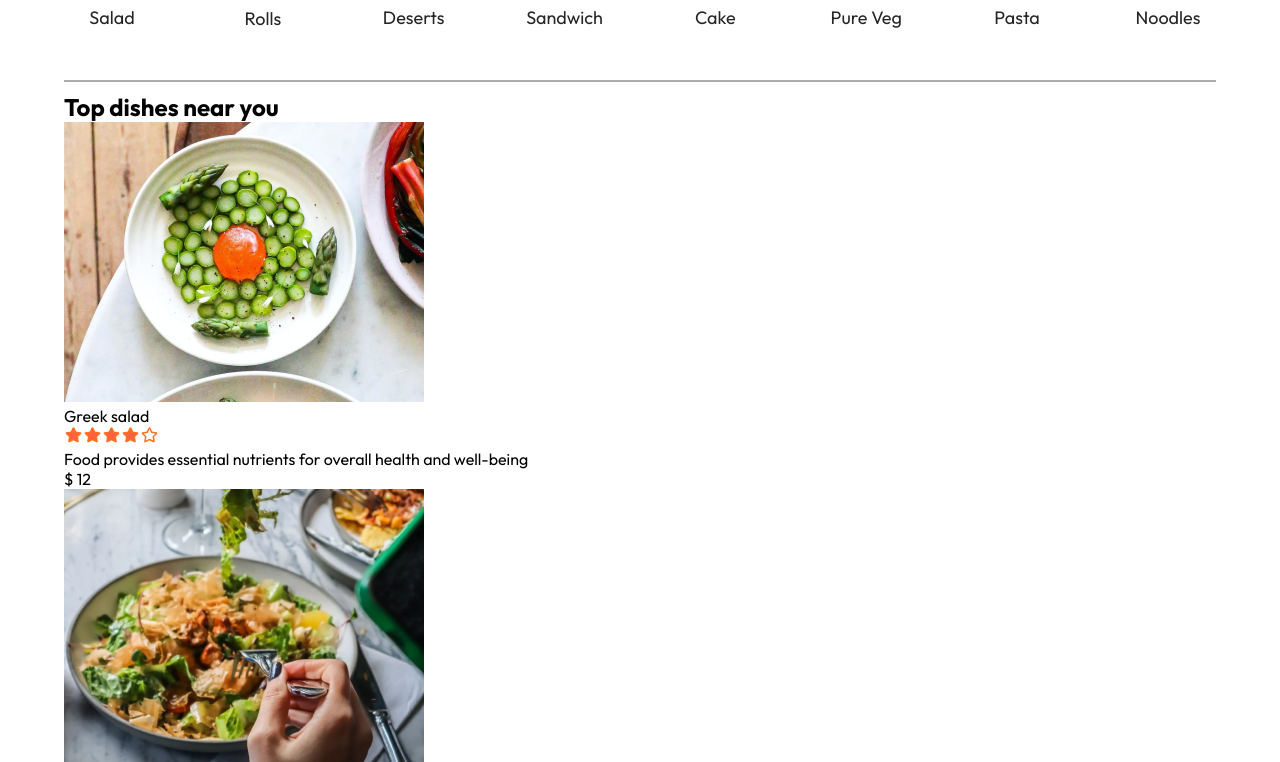
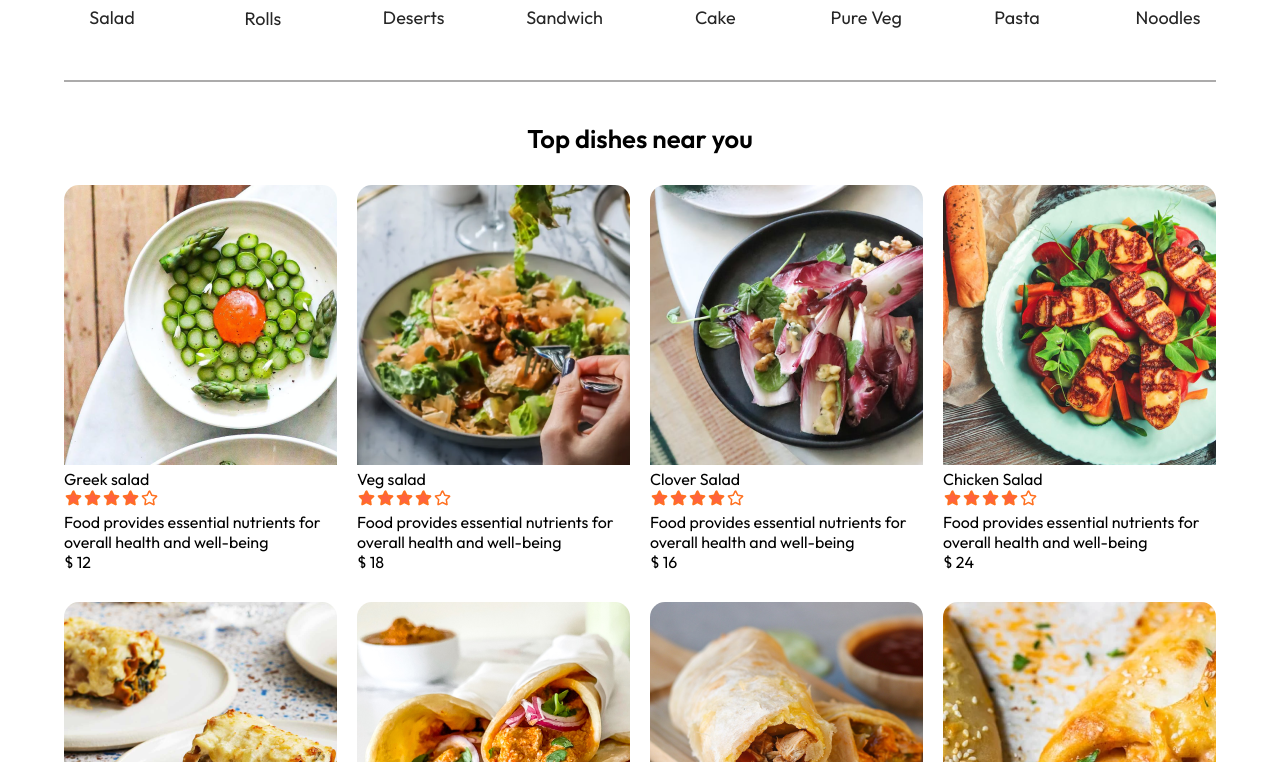
Before and after one commit to GTK-kala/React-Food-Delivery-App, a React (Vite) app in the folder React-Food-App/: page / in a window 1280 px wide. Shown: the part 798-1560 px from the top of the page. Built offline with nearby package versions, Linux system fonts and the light colour scheme.

Commit message:
Ninth commit

```diff
--- a/React-Food-App/src/Components/FoodDisplay/FoodDisplay.css
+++ b/React-Food-App/src/Components/FoodDisplay/FoodDisplay.css
@@ -0,0 +1,16 @@
+.food-display{
+  margin-top: 30px;
+}
+.food-display h2{
+    text-align: center;
+    font-size: max(2vw, 24px);
+    font-weight: 600;
+    margin-bottom: 20px;
+}
+.food-display-container{
+  display: grid;
+  grid-template-columns: repeat(auto-fill, minmax(240px, 1fr));
+  margin-top: 30px;
+  gap: 20px;
+  row-gap: 30px;
+}
--- a/React-Food-App/src/Components/FoodItem/FoodItem.css
+++ b/React-Food-App/src/Components/FoodItem/FoodItem.css
@@ -0,0 +1,9 @@
+.food-item{
+    width: 100%;
+    margin: auto;
+    border-radius: 15px;
+    overflow: hidden;
+    box-shadow: 0 0px 0px #00000015;
+    transition: 0.3s;
+    animation: fadeIn 0.8s ease-in-out;
+}
```
